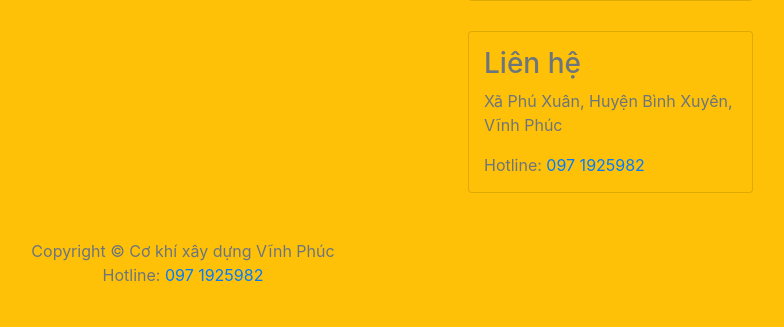
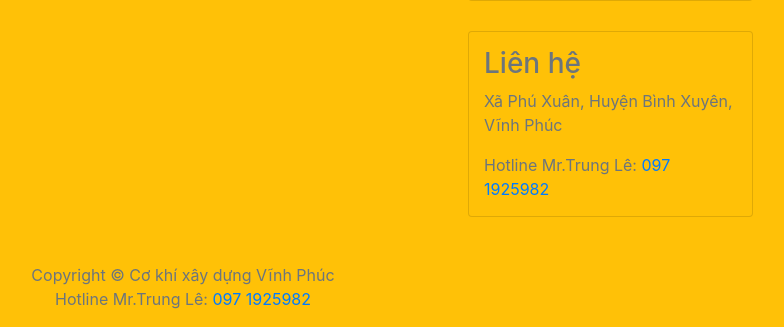
Before and after one commit to canhazn/cokhixaydungvp, a Django app: page /dich-vu/ in a window 1280 px wide. Shown: the part 832-1159 px from the top of the page, without its empty margins (457-1241 px from the left). Before the commit the page ends 1113 px from the top, so only its background shows below. Run offline with Django 3.2, Linux system fonts and the light colour scheme; data comes from the database, SQL or seed files in the repository; some libraries are stand-ins or nearby versions.

Commit message:
Them ten vao hotline

```diff
--- a/templates/base.html
+++ b/templates/base.html
@@ -68,7 +68,7 @@
     <!-- Footer -->
     <footer class="py-3 bg-grey">
         <p class="m-0 text-muted text-center ">Copyright &copy; Cơ khí xây dựng Vĩnh Phúc</p>
-        <p class="m-0 text-muted text-center ">Hotline: <a href="tel:0971925982"> 097 1925982</a></p>
+        <p class="m-0 text-muted text-center ">Hotline Mr.Trung Lê: <a href="tel:0971925982"> 097 1925982</a></p>
     </footer>
 </body>
 
--- a/templates/service_list.html
+++ b/templates/service_list.html
@@ -43,7 +43,7 @@
         <div class="card bg-warning text-muted">
             <h3>Liên hệ</h3>
             <p>Xã Phú Xuân, Huyện Bình Xuyên, Vĩnh Phúc</p>
-            <p class="m-0 text-muted">Hotline: <a href="tel:0971925982"> 097 1925982</a></p>
+            <p class="m-0 text-muted">Hotline Mr.Trung Lê: <a href="tel:0971925982"> 097 1925982</a></p>
         </div>
     </div>
 </div>
```
